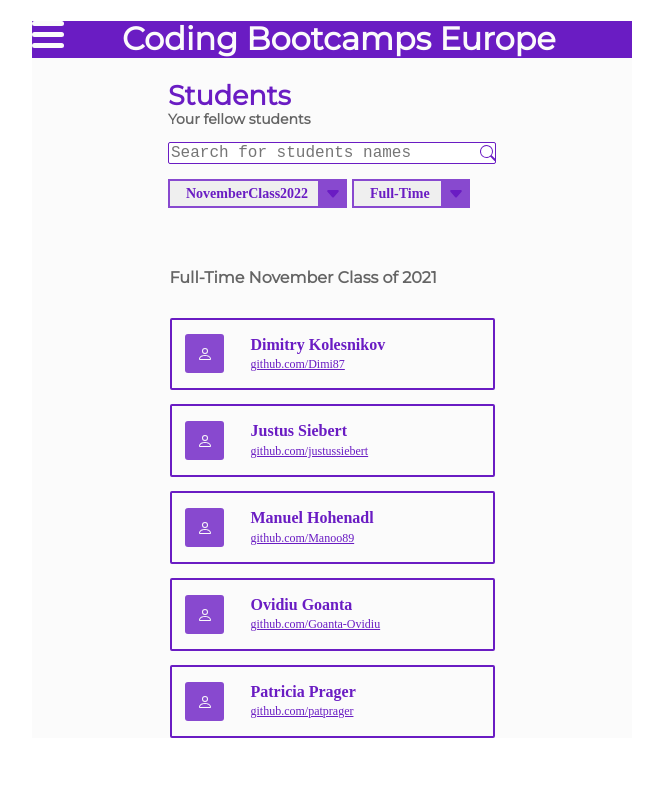
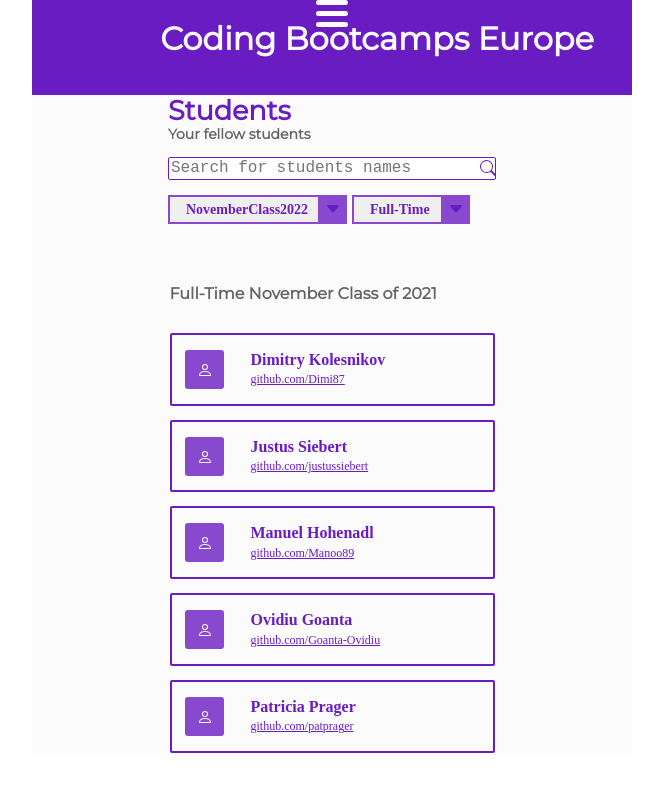
Before and after one commit to Laaaaar5/student-hub-design, a plain HTML site: page index.html in a window 1280 px wide. Shown: the whole page, without its empty margins (308-971 px from the left). Drawn offline with nearby package versions, Linux system fonts and the light colour scheme.

Commit message:
header sytle, work in progress

```diff
--- a/style.css
+++ b/style.css
@@ -22,6 +22,9 @@ html {
   color: #fbfbfb;
   font-family: "Montserrat";
   font-style: normal;
+  height: 95px;
+  display: flex;
+  justify-content: center;
 }
 
 .logo-header {
```
